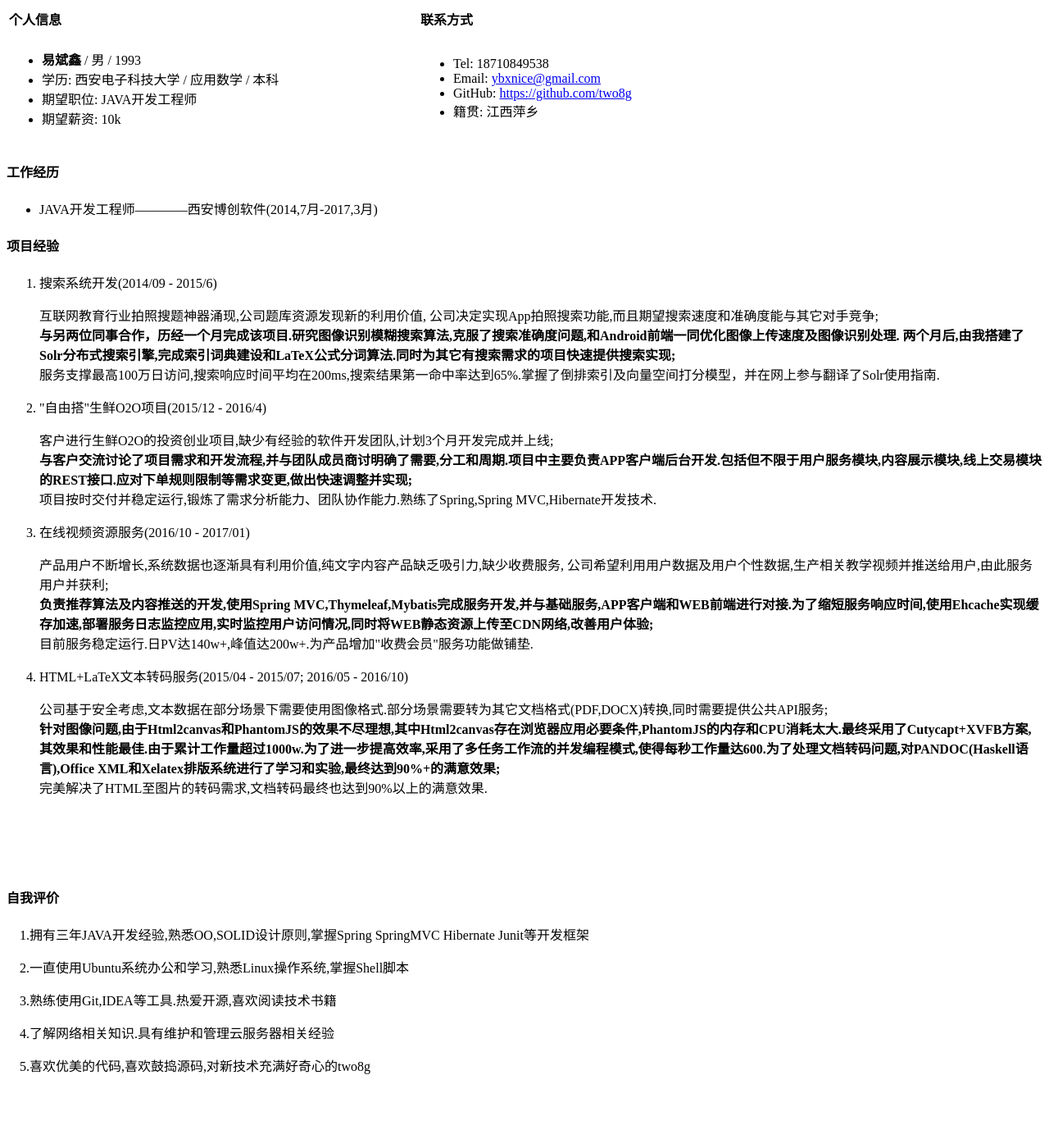
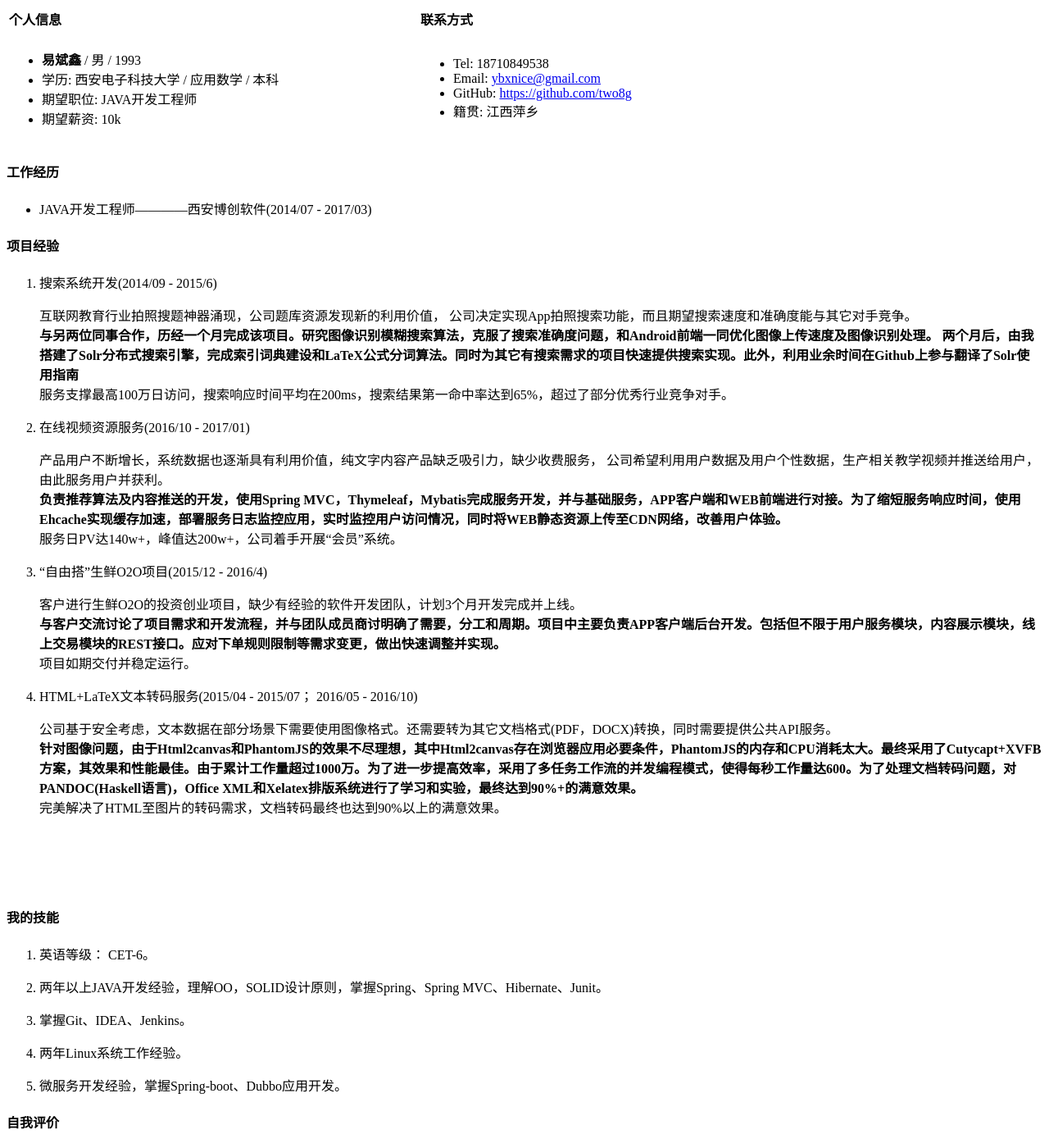
Before and after one commit to two8g/two8g.github.io, a Jekyll site: the page job/JAVA.html, which Jekyll copies as it is, in a window 1280 px wide and 1400 px high. Shown: the whole window at 82% size. Built offline with Jekyll 4.4.1, drawn with Linux system fonts in a browser that asks for light colours; some of the changed text lies outside the part shown.

Commit message:
修改简历

```diff
--- a/job/JAVA.html
+++ b/job/JAVA.html
@@ -69,9 +69,9 @@
           <td>
             <ul>
               <li md-pos="118-137"><span md-pos="120-136">Tel: 18710849538</span></li>
-              <li md-pos="138-167"><span md-pos="140-166">Email: <a md-pos="147-166" href="mailto:ybxlife@foxmail.com">ybxnice@gmail.com</a></span>
+              <li md-pos="138-167"><span md-pos="140-166">Email: <a md-pos="147-166" href="mailto:ybxlife@foxmail。com">ybxnice@gmail.com</a></span>
               </li>
-              <li md-pos="168-184"><span md-pos="170-183">GitHub: <a md-pos="195-219" href="https://github.com/two8g">https://github.com/two8g</a></span>
+              <li md-pos="168-184"><span md-pos="170-183">GitHub: <a md-pos="195-219" href="https://github。com/two8g">https://github.com/two8g</a></span>
               </li>
               <li md-pos="185-220"><span md-pos="187-219">籍贯: 江西萍乡</span>
               </li>
@@ -84,53 +84,79 @@
               class="octicon octicon-link"></span></a>工作经历</span></h4>
       <ul>
         <li>
-          <p md-pos="233-257"><span md-pos="233-256">JAVA开发工程师————西安博创软件(2014,7月-2017,3月)</span></p>
+          <p md-pos="233-257"><span md-pos="233-256">JAVA开发工程师————西安博创软件(2014/07 - 2017/03)</span></p>
         </li>
       </ul>
       <h4 id="项目经验" md-pos="260-269"><span md-pos="265-269"><a href="#项目经验" id="项目经验" name="项目经验" class="anchor"><span
               class="octicon octicon-link"></span></a>项目经验</span></h4>
       <ol>
         <li md-pos="10-22"><span md-pos="13-19">搜索系统开发(2014/09 - 2015/6)</span></li>
-        <p md-pos="23-255"><span md-pos="23-54">互联网教育行业拍照搜题神器涌现,公司题库资源发现新的利用价值,</span>
-          <span md-pos="55-92">公司决定实现App拍照搜索功能,而且期望搜索速度和准确度能与其它对手竞争;</span><br/>
-          <span md-pos="93-169"><b>与另两位同事合作，历经一个月完成该项目.研究图像识别模糊搜索算法,克服了搜索准确度问题,和Android前端一同优化图像上传速度及图像识别处理. 两个月后,由我搭建了Solr分布式搜索引擎,完成索引词典建设和LaTeX公式分词算法.同时为其它有搜索需求的项目快速提供搜索实现;</b></span><br/>
-          <span md-pos="170-254">服务支撑最高100万日访问,搜索响应时间平均在200ms,搜索结果第一命中率达到65%.掌握了倒排索引及向量空间打分模型，并在网上参与翻译了Solr使用指南.</span>
-        </p>
-        <li md-pos="256-272"><span md-pos="259-271">&quot;自由搭&quot;生鲜O2O项目(2015/12 - 2016/4)</span></li>
-        <p md-pos="273-553"><span md-pos="273-303">客户进行生鲜O2O的投资创业项目,缺少有经验的软件开发团队,计划3个月开发完成并上线;</span><br/>
-          <span md-pos="339-471"><b>与客户交流讨论了项目需求和开发流程,并与团队成员商讨明确了需要,分工和周期.项目中主要负责APP客户端后台开发.包括但不限于用户服务模块,内容展示模块,线上交易模块的REST接口.应对下单规则限制等需求变更,做出快速调整并实现;</b></span><br/>
-          <span md-pos="472-552">项目按时交付并稳定运行,锻炼了需求分析能力、团队协作能力.熟练了Spring,Spring MVC,Hibernate开发技术.</span>
+        <p md-pos="23-255"><span md-pos="23-54">互联网教育行业拍照搜题神器涌现，公司题库资源发现新的利用价值，</span>
+          <span md-pos="55-92">公司决定实现App拍照搜索功能，而且期望搜索速度和准确度能与其它对手竞争。</span><br/>
+          <span md-pos="93-169"><b>与另两位同事合作，历经一个月完成该项目。研究图像识别模糊搜索算法，克服了搜索准确度问题，和Android前端一同优化图像上传速度及图像识别处理。 两个月后，由我搭建了Solr分布式搜索引擎，完成索引词典建设和LaTeX公式分词算法。同时为其它有搜索需求的项目快速提供搜索实现。此外，利用业余时间在Github上参与翻译了Solr使用指南</b></span><br/>
+          <span md-pos="170-254">服务支撑最高100万日访问，搜索响应时间平均在200ms，搜索结果第一命中率达到65%，超过了部分优秀行业竞争对手。</span>
         </p>
         <li md-pos="554-566"><span md-pos="557-565">在线视频资源服务(2016/10 - 2017/01)</span></li>
-        <p md-pos="567-654"><span md-pos="567-609">产品用户不断增长,系统数据也逐渐具有利用价值,纯文字内容产品缺乏吸引力,缺少收费服务,</span>
-          <span md-pos="610-653">公司希望利用用户数据及用户个性数据,生产相关教学视频并推送给用户,由此服务用户并获利;</span><br/>
-          <span md-pos="655-795"><b>负责推荐算法及内容推送的开发,使用Spring MVC,Thymeleaf,Mybatis完成服务开发,并与基础服务,APP客户端和WEB前端进行对接.为了缩短服务响应时间,使用Ehcache实现缓存加速,部署服务日志监控应用,实时监控用户访问情况,同时将WEB静态资源上传至CDN网络,改善用户体验;</b></span><br/>
-          <span md-pos="796-858">目前服务稳定运行.日PV达140w+,峰值达200w+.为产品增加&quot;收费会员&quot;服务功能做铺垫.</span></p>
-        <li md-pos="860-884"><span md-pos="863-881">HTML+LaTeX文本转码服务(2015/04 - 2015/07; 2016/05 - 2016/10)</span></li>
+        <p md-pos="567-654"><span md-pos="567-609">产品用户不断增长，系统数据也逐渐具有利用价值，纯文字内容产品缺乏吸引力，缺少收费服务，</span>
+          <span md-pos="610-653">公司希望利用用户数据及用户个性数据，生产相关教学视频并推送给用户，由此服务用户并获利。</span><br/>
+          <span md-pos="655-795"><b>负责推荐算法及内容推送的开发，使用Spring MVC，Thymeleaf，Mybatis完成服务开发，并与基础服务，APP客户端和WEB前端进行对接。为了缩短服务响应时间，使用Ehcache实现缓存加速，部署服务日志监控应用，实时监控用户访问情况，同时将WEB静态资源上传至CDN网络，改善用户体验。</b></span><br/>
+          <span md-pos="796-858">服务日PV达140w+，峰值达200w+，公司着手开展“会员”系统。</span></p>
+        <li md-pos="256-272"><span md-pos="259-271">“自由搭”生鲜O2O项目(2015/12 - 2016/4)</span></li>
+        <p md-pos="273-553"><span md-pos="273-303">客户进行生鲜O2O的投资创业项目，缺少有经验的软件开发团队，计划3个月开发完成并上线。</span><br/>
+          <span md-pos="339-471"><b>与客户交流讨论了项目需求和开发流程，并与团队成员商讨明确了需要，分工和周期。项目中主要负责APP客户端后台开发。包括但不限于用户服务模块，内容展示模块，线上交易模块的REST接口。应对下单规则限制等需求变更，做出快速调整并实现。</b></span><br/>
+          <span md-pos="472-552">项目如期交付并稳定运行。</span>
+        </p>
+        <li md-pos="860-884"><span md-pos="863-881">HTML+LaTeX文本转码服务(2015/04 - 2015/07； 2016/05 - 2016/10)</span></li>
         <p md-pos="885-1266"><span
-                md-pos="885-952">公司基于安全考虑,文本数据在部分场景下需要使用图像格式.部分场景需要转为其它文档格式(PDF,DOCX)转换,同时需要提供公共API服务;</span><br/>
-          <span md-pos="1008-1210"><b>针对图像问题,由于Html2canvas和PhantomJS的效果不尽理想,其中Html2canvas存在浏览器应用必要条件,PhantomJS的内存和CPU消耗太大.最终采用了Cutycapt+XVFB方案,其效果和性能最佳.由于累计工作量超过1000w.为了进一步提高效率,采用了多任务工作流的并发编程模式,使得每秒工作量达600.为了处理文档转码问题,对PANDOC(Haskell语言),Office XML和Xelatex排版系统进行了学习和实验,最终达到90%+的满意效果;</b></span><br/>
-          <span md-pos="1211-1265">完美解决了HTML至图片的转码需求,文档转码最终也达到90%以上的满意效果.</span></p>
+                md-pos="885-952">公司基于安全考虑，文本数据在部分场景下需要使用图像格式。还需要转为其它文档格式(PDF，DOCX)转换，同时需要提供公共API服务。</span><br/>
+          <span md-pos="1008-1210"><b>针对图像问题，由于Html2canvas和PhantomJS的效果不尽理想，其中Html2canvas存在浏览器应用必要条件，PhantomJS的内存和CPU消耗太大。最终采用了Cutycapt+XVFB方案，其效果和性能最佳。由于累计工作量超过1000万。为了进一步提高效率，采用了多任务工作流的并发编程模式，使得每秒工作量达600。为了处理文档转码问题，对PANDOC(Haskell语言)，Office XML和Xelatex排版系统进行了学习和实验，最终达到90%+的满意效果。</b></span><br/>
+          <span md-pos="1211-1265">完美解决了HTML至图片的转码需求，文档转码最终也达到90%以上的满意效果。</span></p>
       </ol>
       <br/>
       <br/>
       <br/>
       <br/>
+      <h4 id="我的技能" md-pos="1504-1513"><span md-pos="1509-1513"><a href="#我的技能" id="我的技能" name="我的技能"
+                                                                   class="anchor"><span
+              class="octicon octicon-link"></span></a>我的技能</span></h4>
+      <ol>
+        <li>
+          <p><span>英语等级： CET-6。</span></p>
+        </li>
+        <li>
+          <p md-pos="1515-1541"><span
+                  md-pos="1515-1540">两年以上JAVA开发经验，理解OO，SOLID设计原则，掌握Spring、Spring MVC、Hibernate、Junit。</span>
+          </p>
+        </li>
+        <li>
+          <p md-pos="1515-1541"><span md-pos="1515-1540">掌握Git、IDEA、Jenkins。</span>
+          </p>
+        </li>
+        <li>
+          <p md-pos="1515-1541"><span
+                  md-pos="1515-1540">两年Linux系统工作经验。</span>
+          </p>
+        </li>
+        <li>
+          <p md-pos="1515-1541"><span
+                  md-pos="1515-1540">微服务开发经验，掌握Spring-boot、Dubbo应用开发。</span>
+          </p>
+        </li>
+      </ol>
       <h4 id="自我评价" md-pos="1504-1513"><span md-pos="1509-1513"><a href="#自我评价" id="自我评价" name="自我评价"
                                                                    class="anchor"><span
               class="octicon octicon-link"></span></a>自我评价</span></h4>
-      <p md-pos="1515-1541"><span md-pos="1515-1540">&nbsp;&nbsp;&nbsp;&nbsp;1.拥有三年JAVA开发经验,熟悉OO,SOLID设计原则,掌握Spring SpringMVC Hibernate Junit等开发框架</span>
-      </p>
-      <p md-pos="1515-1541"><span
-              md-pos="1515-1540">&nbsp;&nbsp;&nbsp;&nbsp;2.一直使用Ubuntu系统办公和学习,熟悉Linux操作系统,掌握Shell脚本</span>
-      <p md-pos="1515-1541"><span md-pos="1515-1540">&nbsp;&nbsp;&nbsp;&nbsp;3.熟练使用Git,IDEA等工具.热爱开源,喜欢阅读技术书籍</span>
-      </p>
-      </p>
-      <p md-pos="1515-1541"><span
-              md-pos="1515-1540">&nbsp;&nbsp;&nbsp;&nbsp;4.了解网络相关知识.具有维护和管理云服务器相关经验</span>
-      </p>
-      <p md-pos="1515-1541"><span md-pos="1515-1540">&nbsp;&nbsp;&nbsp;&nbsp;5.喜欢优美的代码,喜欢鼓捣源码,对新技术充满好奇心的two8g</span>
-      </p>
+      <ol>
+        <li>
+          <p md-pos="1515-1541"><span
+                  md-pos="1515-1540">热爱学习，不惧怕新技术</span>
+          </p>
+        </li>
+        <li>
+          <p md-pos="1515-1541"><span md-pos="1515-1540">热爱开源，喜欢阅读技术书籍和博客，喜欢分享讨论</span>
+          </p>
+        </li>
+      </ol>
     </article>
   </div>
 </div>
```
Also changed, not shown: job/DevOps.html (+53 -29 lines), 2 other files.
